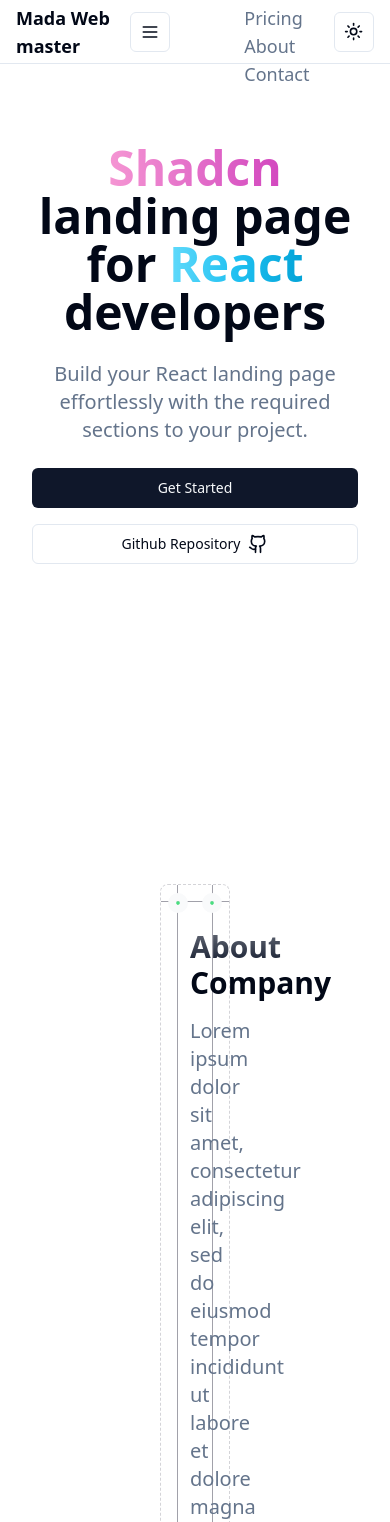
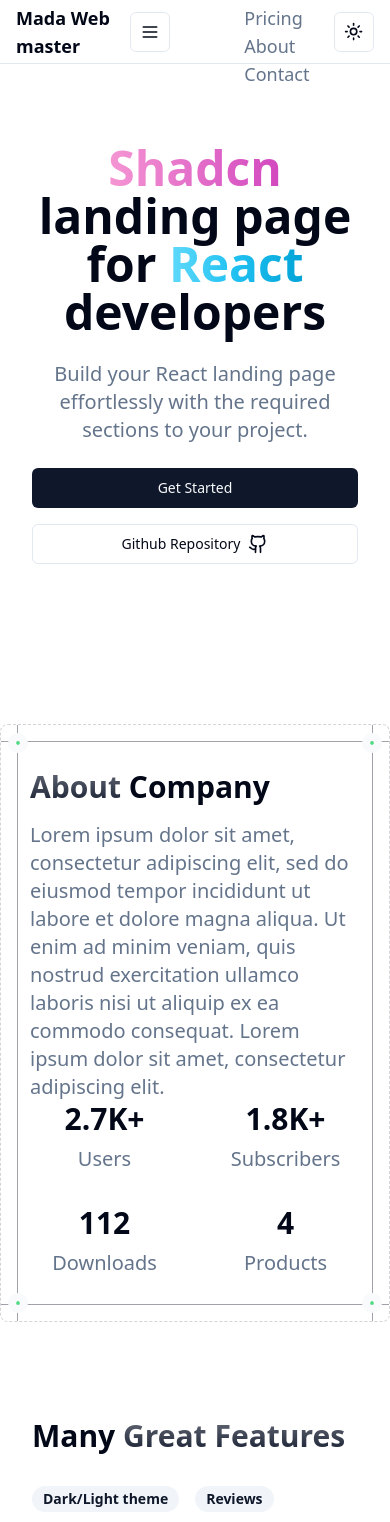
Before and after one commit to Herman-Riah19/webmaster-landingpage, a Next.js app: page / in a window 390 px wide. Shown: the top 1522 px of the page. Built offline with nearby package versions, Linux system fonts and the light colour scheme.

Commit message:
make into responsive

```diff
--- a/app/page.tsx
+++ b/app/page.tsx
@@ -16,7 +16,7 @@
       <Navbar />
       <div>
         <Hero />
-        <div className="m-20 p-20">
+        <div className="lg:m-20 lg:p-20 sm:p-2 sm:m-2">
           <CardPresentation>
             <h2 className="text-3xl md:text-4xl font-bold">
               <span className="bg-gradient-to-b from-primary/60 to-primary text-transparent bg-clip-text">
```
